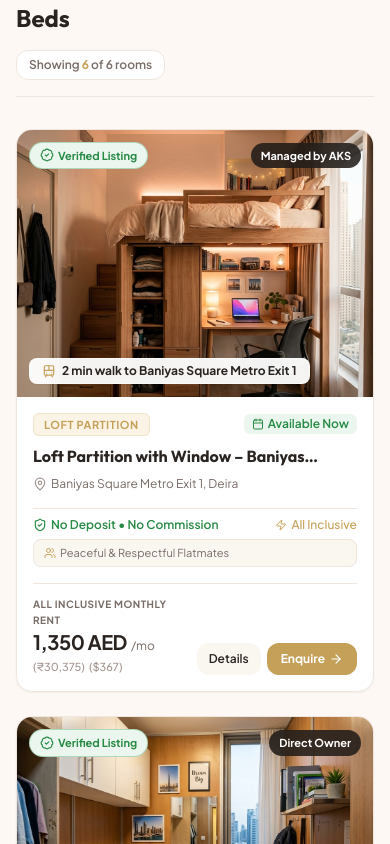
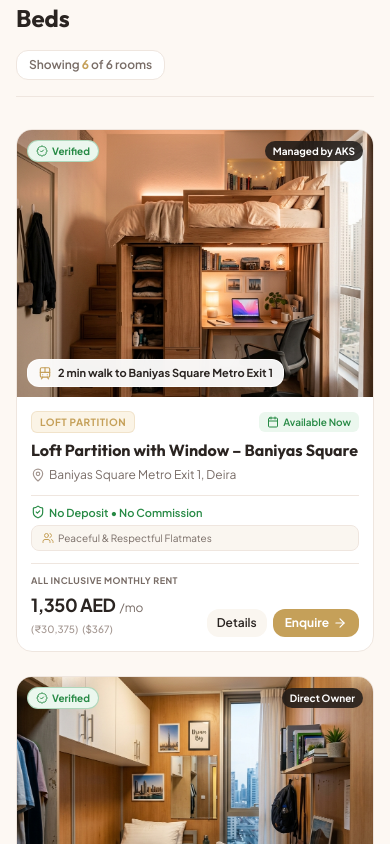
Before and after one commit to IsacSmile/aks-home, a React (Vite) app: page / in a window 390 px wide. Shown: the part 1360-2204 px from the top of the page. Built offline with nearby package versions, Linux system fonts and the light colour scheme.

Commit message:
fix: optimize mobile font scaling, padding, and compact card layout for mobile screens

```diff
--- a/src/components/RoomCard.jsx
+++ b/src/components/RoomCard.jsx
@@ -1,13 +1,13 @@
 import React from 'react';
 import { useCurrency } from '../context/CurrencyContext';
-import { MapPin, Train, Check, Sparkles, ArrowRight, ShieldCheck, BadgeCheck, Users, Zap, Calendar } from 'lucide-react';
+import { MapPin, Train, ArrowRight, ShieldCheck, BadgeCheck, Users, Zap, Calendar } from 'lucide-react';
 
 export function RoomCard({ room, onSelectRoom, onQuickBook }) {
   const { formatPrice, currency, getMultiCurrencyPrices } = useCurrency();
   const prices = getMultiCurrencyPrices(room.pricesAED.monthly);
 
   return (
-    <div className="group bg-white rounded-2xl border border-[#EFE6DF] overflow-hidden shadow-sm hover:shadow-md hover:border-[#C5A059]/50 transition-all duration-300 flex flex-col h-full animate-fade-in relative">
+    <div className="group bg-white rounded-2xl border border-[#EFE6DF] overflow-hidden shadow-xs hover:shadow-md hover:border-[#C5A059]/50 transition-all duration-300 flex flex-col h-full animate-fade-in relative">
 
       {/* Room Photo Gallery Container */}
       <div className="relative aspect-[4/3] bg-[#FAF6F0] overflow-hidden cursor-pointer" onClick={() => onSelectRoom(room)}>
@@ -18,47 +18,47 @@ export function RoomCard({ room, onSelectRoom, onQuickBook }) {
           loading="lazy"
         />
 
-        {/* Top Badges Overlay */}
-        <div className="absolute top-3 left-3 right-3 flex items-center justify-between pointer-events-none gap-2">
+        {/* Top Badges Overlay - Compact Mobile Padding */}
+        <div className="absolute top-2.5 left-2.5 right-2.5 flex items-center justify-between pointer-events-none gap-1.5">
           {/* Verified Listing Badge */}
-          <span className="px-2.5 py-1 rounded-full text-[11px] font-bold bg-[#EBF7EE] text-[#278A45] border border-[#278A45]/30 flex items-center gap-1 shadow-xs">
-            <BadgeCheck className="w-3.5 h-3.5" /> Verified Listing
+          <span className="px-2 py-0.5 rounded-full text-[10px] sm:text-[11px] font-bold bg-[#EBF7EE] text-[#278A45] border border-[#278A45]/30 flex items-center gap-1 shadow-xs">
+            <BadgeCheck className="w-3 h-3 sm:w-3.5 sm:h-3.5" /> Verified
           </span>
 
           {/* Managed By Label */}
-          <span className="px-2.5 py-1 rounded-full text-[11px] font-bold bg-[#1E1B18]/85 text-white backdrop-blur-md shadow-xs">
+          <span className="px-2 py-0.5 rounded-full text-[10px] sm:text-[11px] font-bold bg-[#1E1B18]/85 text-white backdrop-blur-md shadow-xs">
             {room.managedBy || 'Managed by AKS'}
           </span>
         </div>
 
-        {/* Bottom Metro Walking Distance Badge */}
-        <div className="absolute bottom-3 left-3 right-3 pointer-events-none">
-          <div className="inline-flex items-center gap-1.5 px-3 py-1 rounded-lg bg-white/95 text-[#2A2421] text-xs font-bold backdrop-blur-md shadow-sm border border-white/60">
-            <Train className="w-3.5 h-3.5 text-[#C5A059]" />
+        {/* Bottom Metro Walking Distance Badge - Compact */}
+        <div className="absolute bottom-2.5 left-2.5 right-2.5 pointer-events-none">
+          <div className="inline-flex items-center gap-1.5 px-2.5 py-1 rounded-xl bg-white/95 text-[#2A2421] text-[11px] sm:text-xs font-extrabold backdrop-blur-md shadow-xs border border-white/70">
+            <Train className="w-3.5 h-3.5 text-[#C5A059] shrink-0" />
             <span className="truncate">{room.metroDistance}</span>
           </div>
         </div>
       </div>
 
-      {/* Card Content Body */}
-      <div className="p-4 sm:p-5 flex-1 flex flex-col justify-between space-y-4">
+      {/* Card Content Body - Reduced Mobile Padding & Compact Spacing */}
+      <div className="p-3.5 sm:p-5 flex-1 flex flex-col justify-between space-y-3">
 
-        <div className="space-y-2">
+        <div className="space-y-1.5">
           {/* Room Type & Availability Badge */}
           <div className="flex items-center justify-between gap-2">
-            <span className="text-[11px] font-bold tracking-wider uppercase text-[#C5A059] bg-[#FBF4E6] px-2.5 py-0.5 rounded-md border border-[#C5A059]/20">
+            <span className="text-[10px] sm:text-[11px] font-extrabold tracking-wider uppercase text-[#C5A059] bg-[#FBF4E6] px-2 py-0.5 rounded-md border border-[#C5A059]/20">
               {room.type}
             </span>
-            <span className="text-xs font-semibold text-[#278A45] bg-[#EBF7EE] px-2 py-0.5 rounded-md flex items-center gap-1">
+            <span className="text-[10px] sm:text-xs font-semibold text-[#278A45] bg-[#EBF7EE] px-2 py-0.5 rounded-md flex items-center gap-1">
               <Calendar className="w-3 h-3" />
               {room.availabilityDate}
             </span>
           </div>
 
-          {/* Title */}
+          {/* Title - Optimized Font Size & Line Height for Mobile */}
           <h3
             onClick={() => onSelectRoom(room)}
-            className="text-base sm:text-lg font-bold text-[#2A2421] group-hover:text-[#C5A059] transition-colors cursor-pointer line-clamp-1"
+            className="text-base sm:text-lg font-bold text-[#2A2421] leading-snug group-hover:text-[#C5A059] transition-colors cursor-pointer line-clamp-2 mt-1"
           >
             {room.title}
           </h3>
@@ -66,42 +66,42 @@ export function RoomCard({ room, onSelectRoom, onQuickBook }) {
           {/* Location */}
           <p className="text-xs text-[#786C66] flex items-center gap-1 line-clamp-1">
             <MapPin className="w-3.5 h-3.5 text-[#A39690] shrink-0" />
-            <span>{room.location}</span>
+            <span className="truncate">{room.location}</span>
           </p>
         </div>
 
         {/* Key Trust Checklist Pills */}
-        <div className="space-y-1.5 pt-2 border-t border-[#EFE6DF]">
-          <div className="flex items-center justify-between text-xs text-[#786C66]">
+        <div className="space-y-1 pt-2 border-t border-[#EFE6DF]">
+          <div className="flex items-center justify-between text-[11px] sm:text-xs text-[#786C66]">
             <span className="flex items-center gap-1 text-[#278A45] font-semibold">
-              <ShieldCheck className="w-3.5 h-3.5" /> No Deposit • No Commission
+              <ShieldCheck className="w-3.5 h-3.5 shrink-0" /> No Deposit • No Commission
             </span>
-            <span className="flex items-center gap-1 text-[#C5A059] font-medium">
-              <Zap className="w-3 h-3" /> All Inclusive
+            <span className="flex items-center gap-1 text-[#C5A059] font-medium hidden sm:flex">
+              <Zap className="w-3 h-3 shrink-0" /> All Inclusive
             </span>
           </div>
 
-          <div className="flex items-center gap-1 text-[11px] text-[#786C66] bg-[#FAF6F0] px-2.5 py-1 rounded-lg border border-[#EFE6DF]">
+          <div className="flex items-center gap-1 text-[10px] sm:text-[11px] text-[#786C66] bg-[#FAF6F0] px-2.5 py-1 rounded-lg border border-[#EFE6DF]">
             <Users className="w-3 h-3 text-[#C5A059] shrink-0" />
             <span className="truncate">Peaceful & Respectful Flatmates</span>
           </div>
         </div>
 
-        {/* Pricing & CTA Buttons */}
-        <div className="pt-3 border-t border-[#EFE6DF] flex items-end justify-between gap-2">
+        {/* Pricing & Compact Action Buttons */}
+        <div className="pt-2.5 border-t border-[#EFE6DF] flex items-end justify-between gap-2">
           <div>
-            <span className="text-[10px] uppercase tracking-wider text-[#786C66] block font-bold">
-              All Inclusive Monthly Rent
+            <span className="text-[9px] sm:text-[10px] uppercase tracking-wider text-[#786C66] block font-bold">
+              ALL INCLUSIVE MONTHLY RENT
             </span>
-            <div className="flex items-baseline gap-1">
-              <span className="text-xl sm:text-2xl font-extrabold text-[#2A2421] tracking-tight">
+            <div className="flex items-baseline gap-1 mt-0.5">
+              <span className="text-lg sm:text-2xl font-extrabold text-[#2A2421] tracking-tight">
                 {formatPrice(room.pricesAED.monthly)}
               </span>
               <span className="text-xs text-[#786C66]">/mo</span>
             </div>
 
             {/* Multi-currency simultaneous preview */}
-            <div className="text-[11px] text-[#A39690] mt-0.5 font-medium space-x-1">
+            <div className="text-[10px] sm:text-[11px] text-[#A39690] mt-0.5 font-medium space-x-1">
               {currency !== 'AED' && <span>({prices.AED})</span>}
               {currency !== 'INR' && <span>({prices.INR})</span>}
               {currency !== 'USD' && <span>({prices.USD})</span>}
@@ -111,13 +111,13 @@ export function RoomCard({ room, onSelectRoom, onQuickBook }) {
           <div className="flex items-center gap-1.5 shrink-0">
             <button
               onClick={() => onSelectRoom(room)}
-              className="px-3 py-2 rounded-xl bg-[#FAF6F0] hover:bg-[#F7EFEC] text-[#2A2421] text-xs font-semibold border border-[#EFE6DF] transition-colors"
+              className="px-2.5 py-1.5 sm:px-3 sm:py-2 rounded-xl bg-[#FAF6F0] hover:bg-[#F7EFEC] text-[#2A2421] text-xs font-semibold border border-[#EFE6DF] transition-colors"
             >
               Details
             </button>
             <button
               onClick={() => onQuickBook(room)}
-              className="px-3.5 py-2 rounded-xl bg-[#C5A059] hover:bg-[#B38E46] text-white text-xs font-bold transition-all shadow-xs hover:shadow flex items-center gap-1"
+              className="px-3 py-1.5 sm:px-3.5 sm:py-2 rounded-xl bg-[#C5A059] hover:bg-[#B38E46] text-white text-xs font-bold transition-all shadow-xs hover:shadow flex items-center gap-1"
             >
               <span>Enquire</span>
               <ArrowRight className="w-3.5 h-3.5" />
```
